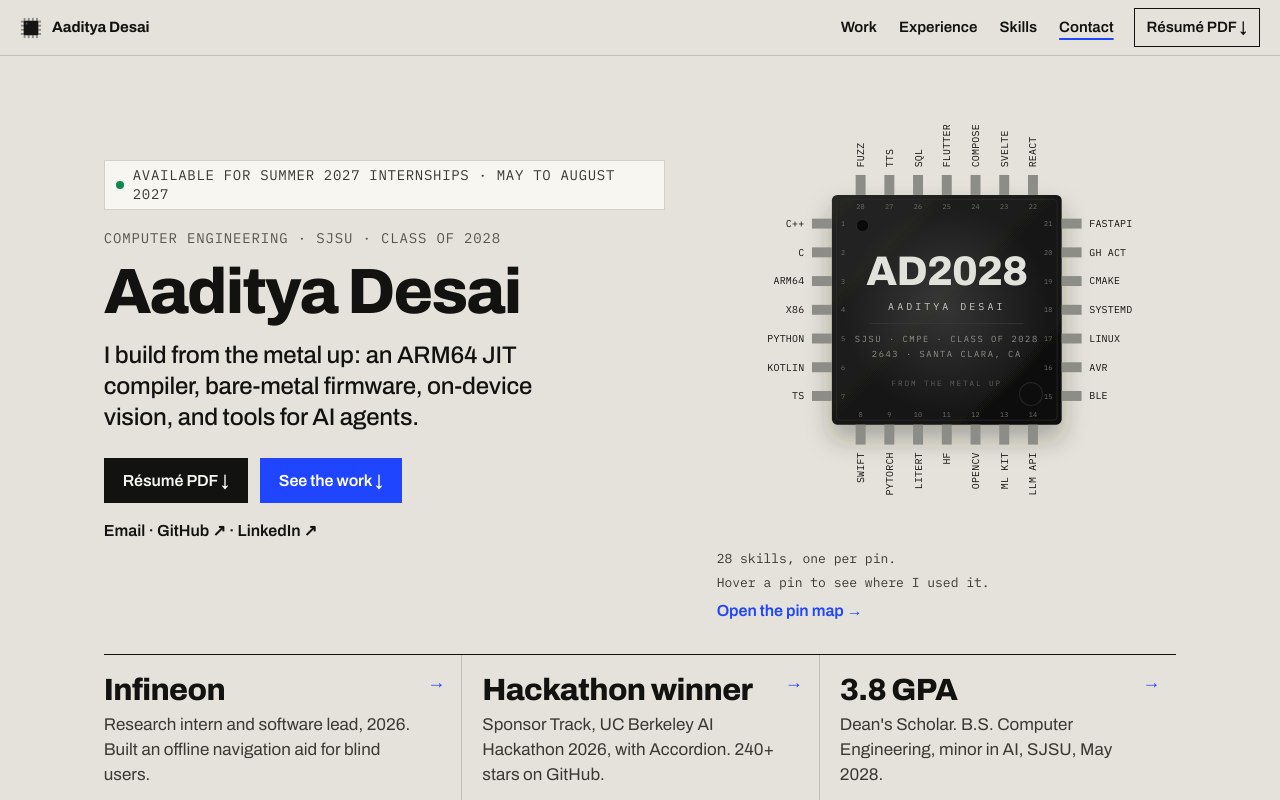
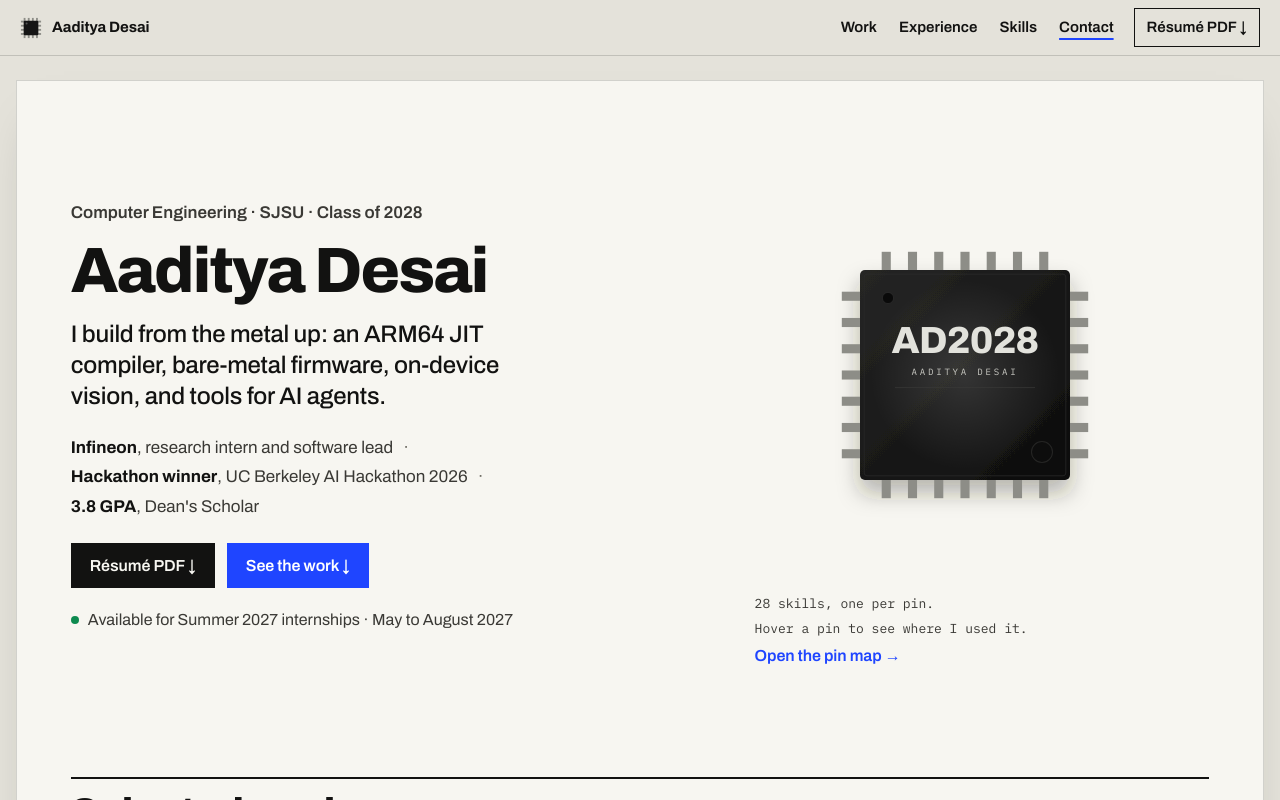
Before and after one commit to aadityad12/aadityad.dev, a Next.js app: page / in a window 1280 px wide. Shown: the top 800 px of the page. Built offline with nearby package versions, Linux system fonts and the light colour scheme.

Commit message:
18 Ground and hero: the sheet, the quiet chip, one facts line
Co-authored-by: factory-droid[bot] <138933559+factory-droid[bot]@users.noreply.github.com>

```diff
--- a/app/components/Chip.tsx
+++ b/app/components/Chip.tsx
@@ -148,9 +148,9 @@ export default function Chip({ activePin, selectedPin, onHoverPin, onSelectPin,
             <text x="300" y="268" textAnchor="middle" style={{ fontFamily: "var(--sans)", fontStretch: "125%", fontWeight: 800, fontSize: 54, letterSpacing: "-1px" }} fill="#e2e2dc">AD2028</text>
             <text x="300" y="300" textAnchor="middle" fontSize="13" letterSpacing="4">{lit ?? "AADITYA DESAI"}</text>
             <line x1="200" x2="400" y1="318" y2="318" stroke="#3a3a38" />
-            <text x="300" y="342" textAnchor="middle" fontSize="11.5" letterSpacing="2" fill="#8f8f89">SJSU · CMPE · CLASS OF 2028</text>
-            <text x="300" y="362" textAnchor="middle" fontSize="11.5" letterSpacing="2" fill="#8f8f89">2643 · SANTA CLARA, CA</text>
-            <text x="300" y="400" textAnchor="middle" fontSize="10" letterSpacing="2.5" fill="#5f5f5b">{"FROM THE METAL UP"}</text>
+            <text x="300" y="342" textAnchor="middle" fontSize="11.5" letterSpacing="2" className="chip-fine" fill="#8f8f89">SJSU · CMPE · CLASS OF 2028</text>
+            <text x="300" y="362" textAnchor="middle" fontSize="11.5" letterSpacing="2" className="chip-fine" fill="#8f8f89">2643 · SANTA CLARA, CA</text>
+            <text x="300" y="400" textAnchor="middle" fontSize="10" letterSpacing="2.5" className="chip-fine" fill="#5f5f5b">{"FROM THE METAL UP"}</text>
           </g>
 
           {PLACED.map((pl, i) => {
--- a/app/components/brief/Facts.tsx
+++ /dev/null
@@ -1,11 +0,0 @@
-import { FACTS } from "../../content";
-
-export default function Facts() {
-  return (
-    <ul className="facts" aria-label="Three facts">
-      {FACTS.map((f) => (
-        <li key={f.big}><a href={f.href}><b>{f.big}</b><span>{f.small}</span></a></li>
-      ))}
-    </ul>
-  );
-}
--- a/app/components/brief/Hero.tsx
+++ b/app/components/brief/Hero.tsx
@@ -1,4 +1,4 @@
-import { BRIEF, EMAIL, GITHUB, LINKEDIN, RESUME } from "../../content";
+import { BRIEF, FACTS, RESUME } from "../../content";
 import Chip from "../Chip";
 import HeroChip from "./HeroChip";
 
@@ -6,21 +6,19 @@ export default function Hero() {
   return (
     <section className="brief-hero" aria-labelledby="brief-name">
       <div className="brief-copy">
-        <p className="avail">
-          <i aria-hidden="true" /> {BRIEF.avail}
-        </p>
         <p className="brief-eyebrow">{BRIEF.eyebrow}</p>
         <h1 id="brief-name">Aaditya Desai</h1>
         <p className="brief-lead">{BRIEF.lead}</p>
+        <ul className="facts-line" aria-label="Three facts">
+          {FACTS.map((f) => (
+            <li key={f.big}><a href={f.href}><b>{f.big}</b>, {f.rest}</a></li>
+          ))}
+        </ul>
         <div className="actions">
           <a className="button primary" href={RESUME}>Résumé PDF ↓</a>
           <a className="button accent" href="#work">See the work ↓</a>
-          <span className="actions-links">
-            <a href={`mailto:${EMAIL}`}>Email</a> ·{" "}
-            <a href={GITHUB} target="_blank" rel="noreferrer">GitHub ↗</a> ·{" "}
-            <a href={LINKEDIN} target="_blank" rel="noreferrer">LinkedIn ↗</a>
-          </span>
         </div>
+        <p className="avail"><i aria-hidden="true" /> {BRIEF.avail}</p>
       </div>
       <div className="brief-chip">
         <HeroChip />
--- a/app/content.ts
+++ b/app/content.ts
@@ -90,11 +90,12 @@ export const BRIEF = {
   contactLine: "I'm looking for roles in software, embedded systems, and AI/ML. Email is the fastest way to reach me.",
 };
 
-export type Fact = { big: string; small: string; href: string };
+export type Fact = { big: string; rest: string; href: string };
+// The hero's one line of facts. Each `rest` is a phrase from the round-1 `small` sentences; nothing new.
 export const FACTS: Fact[] = [
-  { big: "Infineon", small: "Research intern and software lead, 2026. Built an offline navigation aid for blind users.", href: "/work/visionassist/" },
-  { big: "Hackathon winner", small: "Sponsor Track, UC Berkeley AI Hackathon 2026, with Accordion. 240+ stars on GitHub.", href: "/work/accordion/" },
-  { big: "3.8 GPA", small: "Dean's Scholar. B.S. Computer Engineering, minor in AI, SJSU, May 2028.", href: "#education" },
+  { big: "Infineon", rest: "research intern and software lead", href: "/work/visionassist/" },
+  { big: "Hackathon winner", rest: "UC Berkeley AI Hackathon 2026", href: "/work/accordion/" },
+  { big: "3.8 GPA", rest: "Dean's Scholar", href: "#education" },
 ];
 
 // Front-page cards, in this order. All four have highlight reels.
--- a/app/globals.css
+++ b/app/globals.css
@@ -443,23 +443,30 @@ a:hover { color: var(--accent-ink); }
 }
 
 /* ---- brief ---- */
-main.brief { max-width: 1180px; margin: 0 auto; padding: 0 var(--pad) 64px; }
+main.brief { max-width: none; margin: 0; padding: clamp(24px, 4vw, 52px) var(--pad) 0; }
 
-main.brief .brief-hero { display: grid; grid-template-columns: minmax(0, 1.1fr) minmax(0, 0.9fr); gap: clamp(20px, 4vw, 56px); align-items: center; padding-top: clamp(8px, 2vw, 24px); }
+main.brief .brief-hero { display: grid; grid-template-columns: minmax(0, 1.1fr) minmax(0, 0.9fr); gap: clamp(20px, 4vw, 56px); align-items: center; padding-top: 0; }
 main.brief .brief-copy { min-width: 0; }
-main.brief .avail { display: inline-flex; align-items: center; gap: 9px; margin: 0 0 18px; padding: 5px 11px; border: 1px solid var(--hair); background: var(--paper); font-family: var(--mono); font-size: 14px; letter-spacing: 0.05em; text-transform: uppercase; line-height: 1.35; color: var(--ink-2); }
-main.brief .avail i { flex: none; width: 8px; height: 8px; border-radius: 50%; background: var(--ok); }
-main.brief .brief-eyebrow { margin: 0 0 12px; font-family: var(--mono); font-size: 14px; letter-spacing: 0.06em; text-transform: uppercase; color: #58564f; }
+main.brief .brief-eyebrow { margin: 0 0 14px; font-family: var(--sans); font-size: 17px; font-weight: 600; letter-spacing: 0; text-transform: none; color: var(--ink-2); }
 main.brief h1 { margin: 0; font-weight: 800; font-stretch: 112%; font-size: clamp(44px, 6vw, 64px); line-height: 0.98; letter-spacing: -0.03em; }
 main.brief .brief-lead { margin: 16px 0 0; font-size: clamp(20px, 2vw, 24px); line-height: 1.3; font-weight: 500; letter-spacing: -0.01em; max-width: 32ch; }
+main.brief .facts-line { list-style: none; display: flex; flex-wrap: wrap; gap: 4px 0; margin: 22px 0 0; padding: 0; font-size: 17px; line-height: 1.5; color: var(--ink-2); }
+main.brief .facts-line li { min-width: 0; }
+main.brief .facts-line li:not(:last-child)::after { content: "·"; margin: 0 10px; color: var(--muted); }
+main.brief .facts-line a { color: inherit; text-decoration: none; }
+main.brief .facts-line b { color: var(--ink); font-weight: 700; }
+main.brief .facts-line a:hover b, main.brief .facts-line a:focus-visible b { text-decoration: underline; text-decoration-color: var(--accent); text-decoration-thickness: 2px; text-underline-offset: 4px; }
 main.brief .actions { margin-top: 24px; gap: 12px; }
-main.brief .actions-links { flex-basis: 100%; margin-top: 4px; font-family: var(--sans); font-size: 16px; font-weight: 600; line-height: 1.5; }
-main.brief .actions-links a { text-decoration: none; }
-main.brief .actions-links a:hover { text-decoration: underline; }
+main.brief .avail { display: flex; align-items: center; gap: 9px; margin: 20px 0 0; padding: 0; border: 0; background: none; font-family: var(--sans); font-size: 16px; letter-spacing: 0; text-transform: none; line-height: 1.5; color: var(--ink-2); }
+main.brief .avail i { flex: none; width: 8px; height: 8px; border-radius: 50%; background: var(--ok); }
 
 main.brief .brief-chip { min-width: 0; }
-main.brief .brief-chip .chip-wrap { max-width: 460px; }
-main.brief .brief-cap { display: flex; flex-direction: column; gap: 6px; margin: 10px auto 0; max-width: 460px; font-family: var(--mono); font-size: 13px; line-height: 1.45; color: var(--ink-2); }
+main.brief .brief-chip .chip-wrap, main.brief .brief-cap { max-width: 420px; }
+/* The labels live on /skills/. On the front page the chip is the signature and shows them only to a pointer or the keyboard. */
+main.brief .brief-chip .chip-svg .pin text, main.brief .brief-chip .chip-svg .chip-fine { opacity: 0; transition: opacity 0.15s; }
+main.brief .brief-chip .chip-wrap:hover .chip-svg .pin text, main.brief .brief-chip .chip-wrap:focus-within .chip-svg .pin text,
+main.brief .brief-chip .chip-wrap:hover .chip-svg .chip-fine, main.brief .brief-chip .chip-wrap:focus-within .chip-svg .chip-fine { opacity: 1; }
+main.brief .brief-cap { display: flex; flex-direction: column; gap: 6px; margin: 10px auto 0; font-family: var(--mono); font-size: 13px; line-height: 1.45; color: var(--ink-2); }
 main.brief .brief-chip .chip-tip { font-size: 16px; }
 main.brief .brief-chip .chip-tip .t, main.brief .brief-chip .chip-tip .u { font-size: 12px; }
 main.brief .brief-chipcard { display: none; align-items: center; grid-template-columns: 120px minmax(0, 1fr); gap: 12px; padding: 12px; border: 1px solid var(--hair); background: var(--paper); color: var(--ink); text-decoration: none; }
@@ -476,28 +483,15 @@ main.brief .brief-chipcard-t > span { font-family: var(--mono); font-size: 13px;
 .chip-svg .pin:focus-visible rect.lead { stroke: var(--accent); stroke-width: 2.5; }
 .chip-svg .pin:focus-visible text.lbl { fill: var(--accent); font-weight: 600; text-decoration: underline; }
 
-main.brief .facts { list-style: none; margin: 32px 0 0; padding: 0; display: grid; grid-template-columns: repeat(3, minmax(0, 1fr)); border-top: 1px solid var(--ink); border-bottom: 1px solid var(--ink); }
-main.brief .facts li + li { border-left: 1px solid var(--hair); }
-main.brief .facts a { display: block; height: 100%; padding: 18px 44px 18px 20px; text-decoration: none; }
-main.brief .facts li:first-child a { padding-left: 0; }
-main.brief .facts a:hover { background: var(--paper); color: inherit; }
-main.brief .facts a { position: relative; padding-right: 44px; }
-main.brief .facts a::after { content: "→"; position: absolute; right: 16px; top: 18px; font-family: var(--mono); font-size: 18px; line-height: 1; color: var(--accent); transition: transform 0.15s; }
-main.brief .facts a:hover::after, main.brief .facts a:focus-visible::after { transform: translateX(4px); }
-main.brief .facts b { display: block; font-size: clamp(26px, 2.4vw, 32px); font-weight: 800; font-stretch: 112%; letter-spacing: -0.02em; line-height: 1.1; }
-main.brief .facts span { display: block; margin-top: 6px; font-size: 17px; line-height: 1.45; color: var(--ink-2); }
 
 @media (max-width: 899px) {
   main.brief .brief-hero { grid-template-columns: minmax(0, 1fr); }
   main.brief .brief-chip .chip-wrap, main.brief .brief-cap { max-width: 320px; }
-  main.brief .facts { grid-template-columns: minmax(0, 1fr); }
-  main.brief .facts li + li { border-left: 0; border-top: 1px solid var(--hair); }
-  main.brief .facts a { padding: 18px 44px 18px 0; }
 }
 @media (min-width: 900px) {
   body:has(main.brief .brief-hero) { padding-top: calc(var(--mast-h) + 24px); }
-  /* The strip below measures about 188 px at 1440 (three wrapped lines of 17 px under each fact) plus a 32 px margin; the hero fills what is left so the strip lands at the fold. */
-  main.brief .brief-hero { min-height: calc(100svh - var(--mast-h) - 24px - 228px); padding-top: 0; }
+  /* The sheet starts 24 px under the masthead and pads 52 px at this width; the hero fills the rest of the first screen so the Work rule sits at the fold. */
+  main.brief .brief-hero { min-height: calc(100svh - var(--mast-h) - 24px - 52px - 100px); }
 }
 @media (min-width: 900px) and (max-height: 759px) {
   main.brief .brief-hero { min-height: 0; padding-top: 12px; }
@@ -512,7 +506,7 @@ main.brief .facts span { display: block; margin-top: 6px; font-size: 17px; line-
 
 /* ---- selected work ---- */
 main.brief .brief-work { margin-top: clamp(48px, 6vw, 80px); }
-main.brief .pi-head { display: flex; flex-wrap: wrap; align-items: baseline; justify-content: space-between; gap: 8px 24px; padding-bottom: 12px; border-bottom: 1px solid var(--ink); }
+main.brief .pi-head { display: flex; flex-wrap: wrap; align-items: baseline; justify-content: space-between; gap: 8px 24px; padding: 12px 0; border-top: 2px solid var(--ink); border-bottom: 0; }
 main.brief .pi-head h2 { margin: 0; font-size: clamp(30px, 3.2vw, 40px); font-weight: 800; font-stretch: 112%; letter-spacing: -0.02em; line-height: 1.1; }
 main.brief .pi-head p { margin: 0; font-family: var(--sans); font-size: 16px; line-height: 1.45; color: var(--ink-2); }
 main.brief .wk { display: grid; grid-template-columns: repeat(2, minmax(0, 1fr)); gap: 20px; list-style: none; margin: 20px 0 0; padding: 0; }
@@ -535,8 +529,6 @@ main.brief .wk-more { margin: 18px 0 0; font-family: var(--sans); font-size: 16p
 @media (prefers-reduced-motion: reduce) {
   main.brief .wk-a { transition: none; }
   main.brief .wk-card:hover .wk-a, main.brief .wk-card:focus-visible .wk-a { transform: none; }
-  main.brief .facts a::after { transition: none; }
-  main.brief .facts a:hover::after, main.brief .facts a:focus-visible::after { transform: none; }
 }
 
 /* ---- experience ---- */
@@ -571,8 +563,8 @@ main.brief .oss-line a { white-space: nowrap; }
 main.brief .about-text { margin: 14px 0 0; max-width: 64ch; font-size: 17px; line-height: 1.55; color: var(--ink-2); }
 
 /* ---- contact ---- */
-.brief-contact { margin-top: clamp(48px, 6vw, 80px); border-top: 1px solid var(--ink); background: var(--paper); }
-.brief-contact .contact-in { max-width: 1180px; margin: 0 auto; padding: clamp(32px, 5vw, 56px) var(--pad) 28px; }
+.brief-contact { margin-top: clamp(48px, 6vw, 80px); border-top: 2px solid var(--ink); background: transparent; }
+.brief-contact .contact-in { max-width: none; margin: 0; padding: clamp(32px, 5vw, 56px) var(--pad) 28px; }
 .brief-contact .contact-kicker { margin: 0 0 12px; font-family: var(--mono); font-size: 13px; letter-spacing: 0.06em; text-transform: uppercase; color: var(--ink-2); }
 .brief-contact h2 { margin: 0; font-size: clamp(36px, 6vw, 48px); font-weight: 800; font-stretch: 112%; letter-spacing: -0.03em; line-height: 1; }
 .brief-contact .contact-line { margin: 16px 0 0; max-width: 56ch; font-size: 18px; line-height: 1.5; color: var(--ink-2); }
--- a/app/page.tsx
+++ b/app/page.tsx
@@ -2,7 +2,6 @@ import type { Metadata } from "next";
 import { HERO, RESUME } from "./content";
 import Masthead from "./components/Masthead";
 import Hero from "./components/brief/Hero";
-import Facts from "./components/brief/Facts";
 import Work from "./components/brief/Work";
 import Experience from "./components/brief/Experience";
 import Credentials from "./components/brief/Credentials";
@@ -23,15 +22,16 @@ export default function Home() {
   return (
     <>
       <Masthead variant="brief" resume={RESUME} />
+      <div className="sheet brief-sheet">
         <main className="brief" id="main">
           <Hero />
-        <Facts />
           <Work />
           <Experience />
           <Credentials />
           <About />
         </main>
         <Contact />
+      </div>
     </>
   );
 }
--- a/scripts/check-brief.mjs
+++ b/scripts/check-brief.mjs
@@ -4,14 +4,14 @@ import { join } from "node:path";
 
 const FILES = ["out/index.html", "out/skills/index.html"];
 const REQUIRED = [
-  "Available for Summer 2027 internships · May to August 2027",
   "Computer Engineering · SJSU · Class of 2028",
   "Aaditya Desai",
-  "Résumé PDF ↓",
-  "See the work ↓",
   "Infineon",
   "Hackathon winner",
   "3.8 GPA",
+  "Résumé PDF ↓",
+  "See the work ↓",
+  "Available for Summer 2027 internships · May to August 2027",
   "Selected work",
   "VisionAssist",
   "Accordion",
```
Lines whose indentation alone changed are shown as unchanged.
